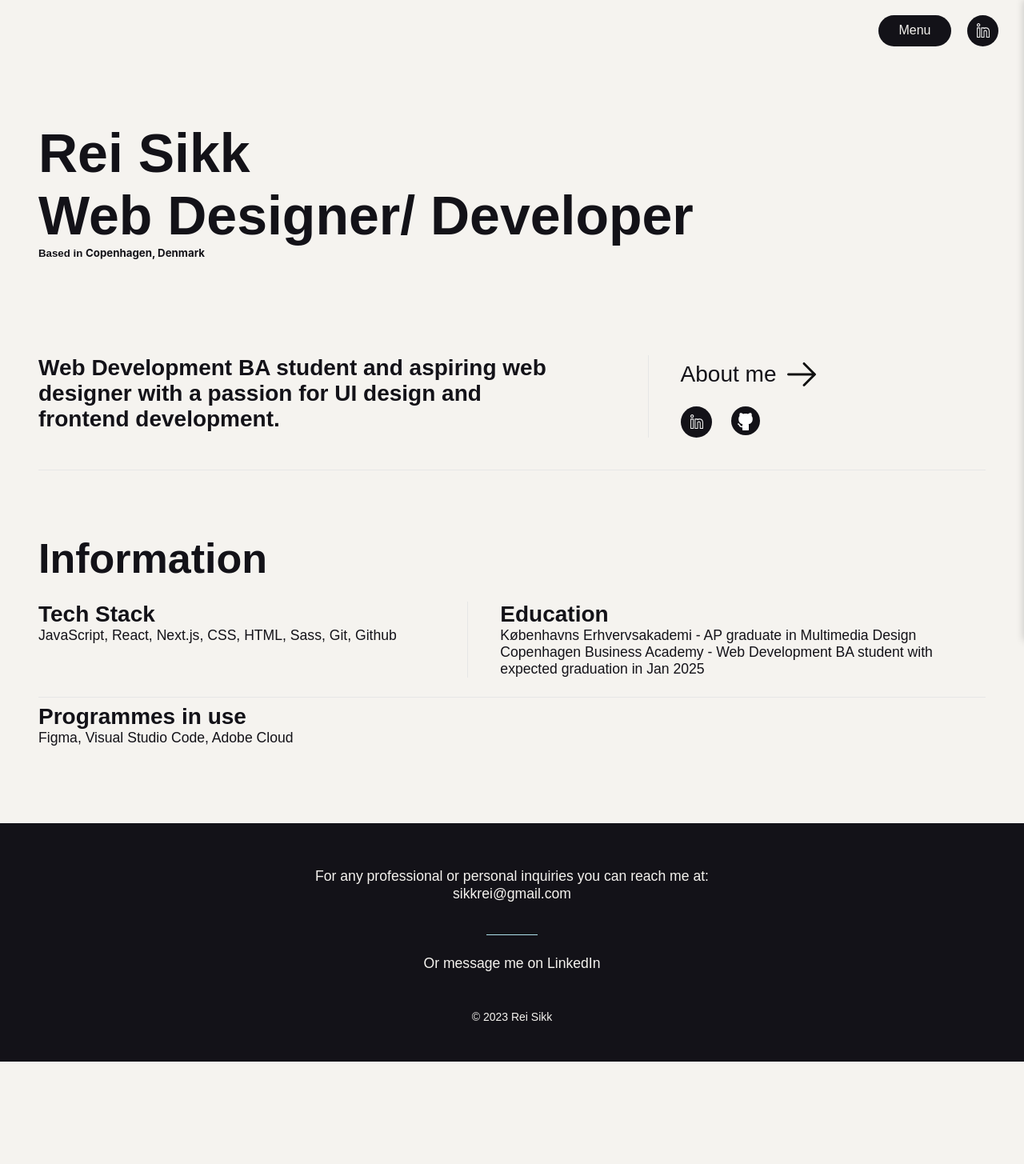
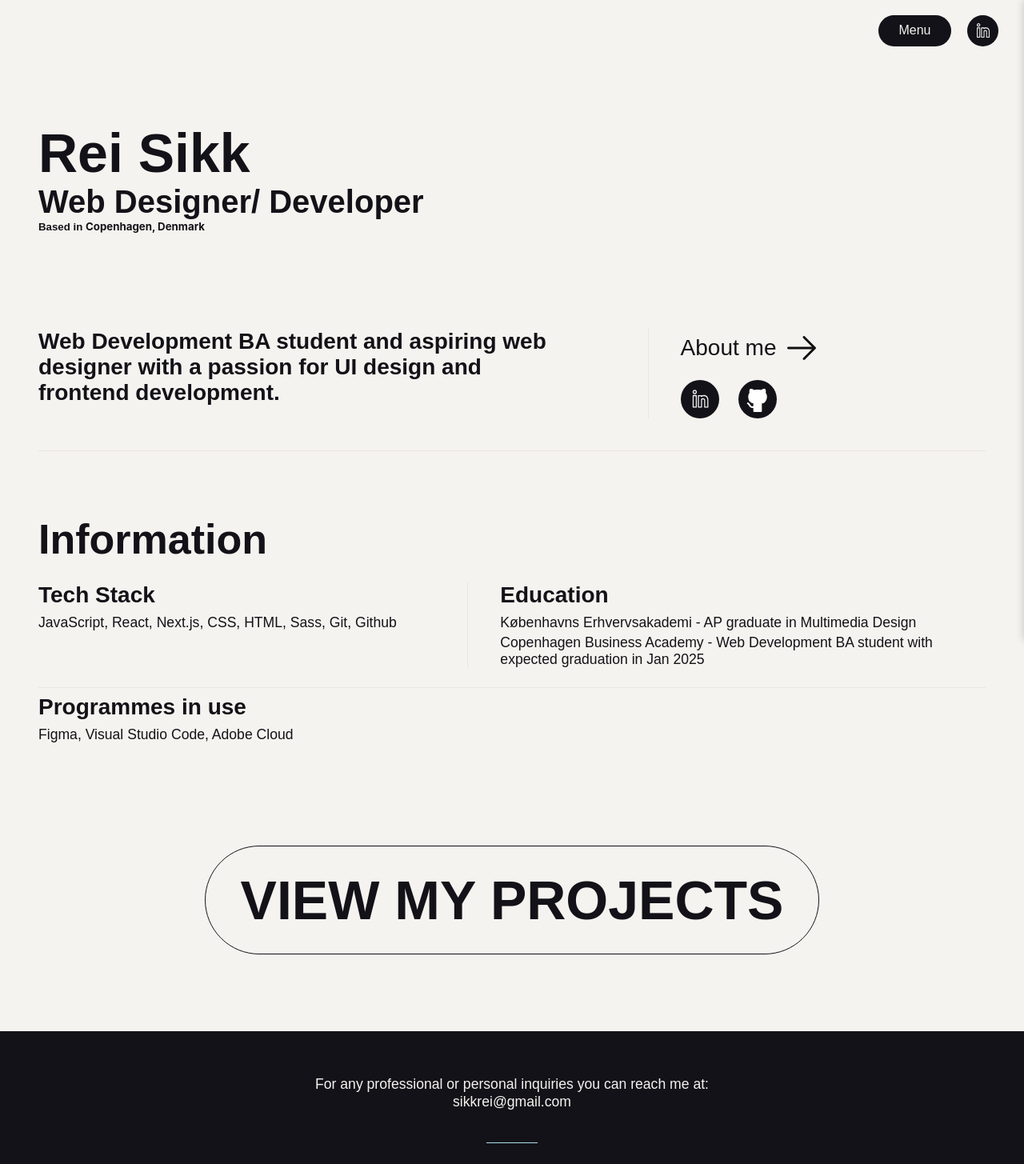
Before and after one commit to ReiSikk/portfolio, a React (Vite) app: page / in a window 1280 px wide. Shown: the top 1455 px of the page at 80% size. Before the commit the page ends 1327 px from the top, so only its background shows below. Built offline with nearby package versions, Linux system fonts and the light colour scheme; a web font is replaced by a local one.

Commit message:
styling for icons and button to link to projects added

```diff
--- a/src/Pages/HomePage.jsx
+++ b/src/Pages/HomePage.jsx
@@ -13,7 +13,7 @@ function HomePage() {
         <div className="hero-wrapper">
             <div className="hero-text">
                 <h1>Rei Sikk</h1>
-                <h2 className="h1-style">Web Designer/ Developer</h2>
+                <h2 className="h3-style">Web Designer/ Developer</h2>
                 <h5>Based in <span className="hover-den">Copenhagen, Denmark</span></h5>
             </div>
            {/*  <div className="hero-media">
@@ -65,6 +65,9 @@ function HomePage() {
                 </div>
             </section>
     </main>
+    <div className="cta">
+                <Link to="projects" className="view-projects">View my projects</Link>
+            </div>
 
     </>
   )
--- a/src/sass/pages/_home-page.scss
+++ b/src/sass/pages/_home-page.scss
@@ -49,6 +49,39 @@ h1 {
     }
 }
 
+.cta {
+    display: flex;
+    align-items: center;
+    justify-content: center;
+    width: 100%;
+    min-height: 100px;
+    border-radius: 100px;
+    transition: all 0.3s ease;
+    margin: 3rem 0rem 5rem 0rem;
+    a {
+        text-align: center;
+        text-transform: uppercase;
+        font-weight: bold;
+        font-family: $h1-font;
+        font-size: clamp(3rem, 2.5015rem + 2.454vw, 4.25rem);
+        color: $black;
+        transition: all 0.3s ease;
+        padding: 1.75rem 2.75rem;
+        border-radius: 200px;
+        border: 1.5px solid $black;
+
+    }
+  }
+.cta:hover {
+    a {
+        background: $black;
+        text-decoration: none;
+        color: $white;
+        box-shadow: 0 5px 32px rgba(0, 0, 0, 0.2);
+        border: 1.5px solid transparent;
+
+    }
+}
 
 .hover-den:hover {
     cursor: url(../media/denmark.png)12.5 12.5, auto;
@@ -67,6 +100,9 @@ h1 {
 
   .information-section {
     padding: 5rem 0rem;
+    h4 {
+        padding-bottom: 0.5rem;
+    }
   }
   .info-section-upper {
     display: flex;
@@ -76,12 +112,42 @@ h1 {
     gap: 2rem;
     .info-section-upper-right {
         max-width: 66ch;
+        p:first-of-type {
+            padding-bottom: 0.25rem;
+        }
+
     }
     .info-section-upper-left {
         max-width: 66ch;
         padding-right: 1.5rem;
     }
   }
+  .linkedin-btn {
+    a {
+        img {
+            height: 36px;
+            width: 36px;
+        }
+    }
+  }
+  @media only screen and (max-width:580px) {
+    .cta {
+        a {
+            font-size: clamp(1.5rem, 1.3182rem + 0.6061vw, 1.75rem)
+        }
+    }
+  }
+
+
+  @media only screen and (max-width: 780px) {
+    .cta {
+        a {
+            max-width: fit-content;
+            font-size: clamp(2rem, 1.6364rem + 1.2121vw, 2.5rem);
+        }
+    }
+}
+
   @media only screen and (min-width:580px) {
     .hero-info {
         flex-direction: row;
@@ -90,6 +156,15 @@ h1 {
             border-left: $border;
         }
     }
+
+    .linkedin-btn {
+        a {
+            img {
+                height: 48px;
+                width: 48px;
+            }
+        }
+      }
     .info-section-upper {
         flex-direction: row;
         border-bottom: $border;
@@ -102,6 +177,16 @@ h1 {
         padding-left: 2.5rem;
     }
   }
+  @media only screen and (max-width: 480px) {
+    .cta {
+        margin: -1rem 0rem 2rem 0rem;
+        a {
+            max-width: fit-content;
+            font-size: 1.1rem;
+            padding: 1rem 2.5rem;
+        }
+    }
+}
   .info-section-lower {
     padding-top: 0.5rem;
     display: flex;
```
